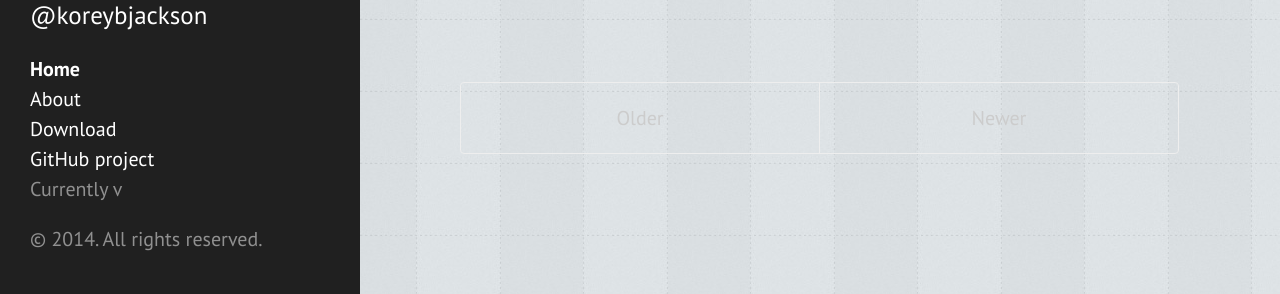
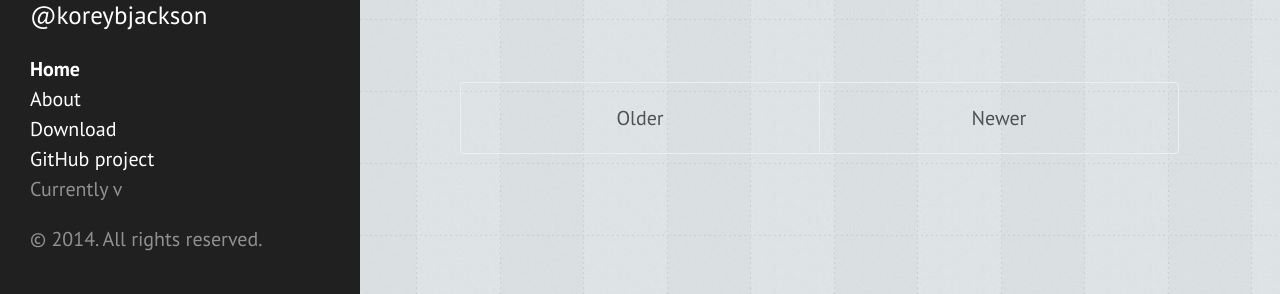
Before and after one commit to kbjack/kbjack.github.io, a Jekyll site: the page built from index.html, in a window 1280 px wide and 1400 px high, scrolled down 2762 px. Shown: the part 1106-1400 px from the top of the window. Built offline with Jekyll 4.4.1, drawn with Linux system fonts in a browser that asks for light colours; Markdown is read by kramdown in place of the engine named in the settings; the list of posts is cut into pages by our own code.

Commit message:
change pagination text color

```diff
--- a/public/css/poole.css
+++ b/public/css/poole.css
@@ -362,7 +362,7 @@ tbody tr:nth-child(odd) th {
   margin-left: -1rem;
   margin-right: -1rem;
   font-family: "PT Sans", Helvetica, Arial, sans-serif;
-  color: #ccc;
+  color: #515151;
   text-align: center;
 }
 
```
